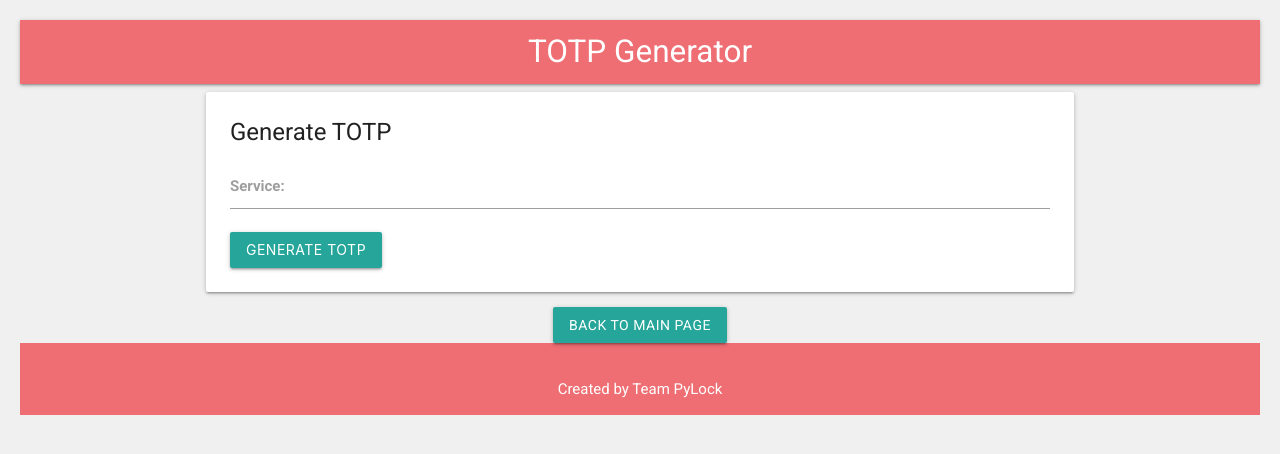
After one commit to harshil748/PyLock, a Flask app: page /totp in a window 1280 px wide. The commit adds this page. Shown: the top 454 px of the page. Run offline with Flask 3, Linux system fonts and the light colour scheme.

Commit message:
totp feature added

```diff
--- a/main.py
+++ b/main.py
@@ -1,5 +1,6 @@
 from flask import Flask, request, render_template, jsonify
 from cryptography.fernet import Fernet
+import pyotp
 
 app = Flask(__name__)
 
@@ -43,5 +44,18 @@ def get_password():
     else:
         return jsonify({'message': 'Password not found.'}), 404
 
+@app.route('/totp')
+def totp():
+    return render_template('totp.html')
+
+@app.route('/generate_totp', methods=['POST'])
+def generate_totp():
+    service = request.form['service']
+    if service:
+        totp = pyotp.TOTP(pyotp.random_base32())
+        return jsonify({'totp': totp.now()})
+    else:
+        return jsonify({'message': 'Please provide a service name.'}), 400
+
 if __name__ == '__main__':
     app.run(debug=True)
--- a/static/scripts.js
+++ b/static/scripts.js
@@ -34,6 +34,27 @@ document.getElementById('get-password-form').addEventListener('submit', function
     });
 });
 
+document.getElementById('totp-form').addEventListener('submit', function(event) {
+    event.preventDefault();
+    const formData = new FormData(event.target);
+    fetch('/generate_totp', {
+        method: 'POST',
+        body: formData
+    })
+    .then(response => response.json())
+    .then(data => {
+        if (data.totp) {
+            document.getElementById('totp-result').style.display = 'block';
+            document.getElementById('totp-value').textContent = data.totp;
+        } else {
+            M.toast({html: data.message});
+        }
+    })
+    .catch(error => {
+        M.toast({html: 'Error: ' + error.message});
+    });
+});
+
 // Add animations and transitions
 document.querySelectorAll('.card').forEach(card => {
     card.style.opacity = 0;
--- a/static/styles.css
+++ b/static/styles.css
@@ -73,3 +73,18 @@ button:hover {
         padding: 8px 15px;
     }
 }
+
+/* Styles for TOTP page */
+#totp-result {
+    margin-top: 20px;
+    padding: 20px;
+    background-color: #e0f7fa;
+    border-radius: 5px;
+    text-align: center;
+}
+
+#totp-value {
+    font-size: 24px;
+    font-weight: bold;
+    color: #00796b;
+}
--- /dev/null
+++ b/templates/totp.html
@@ -0,0 +1,53 @@
+<!DOCTYPE html>
+<html lang="en">
+<head>
+    <meta charset="UTF-8">
+    <meta name="viewport" content="width=device-width, initial-scale=1.0">
+    <title>TOTP Generator</title>
+    <link rel="stylesheet" href="/static/styles.css">
+    <link rel="stylesheet" href="https://cdnjs.cloudflare.com/ajax/libs/materialize/1.0.0/css/materialize.min.css">
+</head>
+<body>
+    <header>
+        <nav>
+            <div class="nav-wrapper">
+                <a href="#" class="brand-logo center">TOTP Generator</a>
+            </div>
+        </nav>
+    </header>
+    <main>
+        <section class="container">
+            <article class="card">
+                <div class="card-content">
+                    <span class="card-title">Generate TOTP</span>
+                    <form id="totp-form">
+                        <div class="input-field">
+                            <label for="service">Service:</label>
+                            <input type="text" id="service" name="service" required>
+                        </div>
+                        <button class="btn waves-effect waves-light" type="submit">Generate TOTP</button>
+                    </form>
+                    <div id="totp-result" class="card-panel" style="display: none;">
+                        <span class="card-title">TOTP:</span>
+                        <p id="totp-value"></p>
+                    </div>
+                </div>
+            </article>
+            <div class="center-align">
+                <a href="/" class="btn waves-effect waves-light">Back to Main Page</a>
+            </div>
+        </section>
+    </main>
+    <footer class="page-footer">
+        <div class="container">
+            <div class="row">
+                <div class="col s12">
+                    <p class="center-align">Created by Team PyLock</p>
+                </div>
+            </div>
+        </div>
+    </footer>
+    <script src="/static/scripts.js"></script>
+    <script src="https://cdnjs.cloudflare.com/ajax/libs/materialize/1.0.0/js/materialize.min.js"></script>
+</body>
+</html>
```
